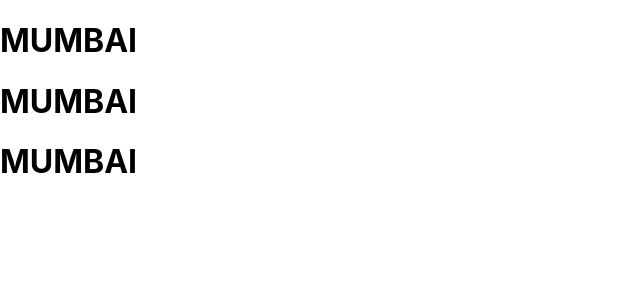
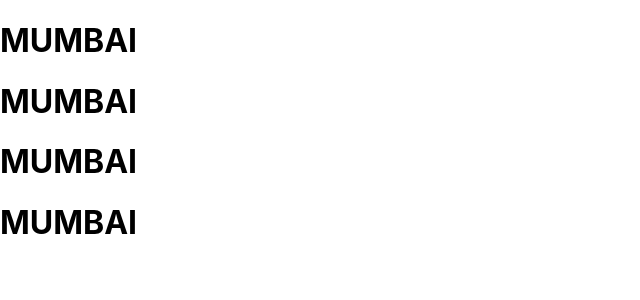
Before and after one commit to cg-202/day8-react-app, a React (Create React App) app: page / in a window 1280 px wide. Shown: the top 300 px of the page, without its empty margins (0-640 px from the left). Built offline with nearby package versions, Linux system fonts and the light colour scheme.

Commit message:
reusbale tag; with static data.

```diff
--- a/src/App.js
+++ b/src/App.js
@@ -24,6 +24,7 @@
       <CityApp />
       <CityApp />
       <CityApp />
+      <CityApp />
     </div>
   );
 }
@@ -34,6 +35,8 @@
  * IT RETUNRNS JSX.
  * LOOK AT THE METHOD NAME AS WELL>
  *
+ * LITTLE WIERD :: CITY IS STATIC.
+ *
  * <CityApp>
  */
 function CityApp() {
```
